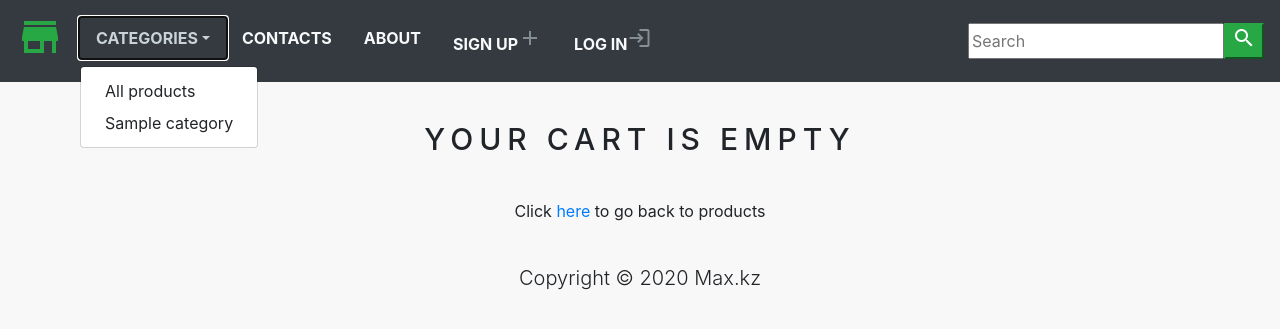
After one commit to maximbond089/maxkz-project, a Django app: page /cart in a window 1280 px wide, after a click on "CATEGORIES". The commit adds this page. Shown: the top 329 px of the page. Run offline with Django 3.2, Linux system fonts and the light colour scheme; tables that the repository leaves empty hold one stand-in row (values such as "Sample post").

Commit message:
final_education

```diff
--- a/maxkz-project/maxkz/static/css/base.css
+++ b/maxkz-project/maxkz/static/css/base.css
@@ -1,6 +1,5 @@
 body {
-
-	background: #F4F5F7
+	background: #F8F8F8
 }
 
 .product_title {
@@ -20,3 +19,12 @@ body {
 	text-transform: uppercase;
 	letter-spacing: .2em;
 }
+
+.errorlist li {
+	color: red;
+	font-weight: bold;
+}
+
+.custom_div {
+	margin-bottom: 20px !important;
+}
--- /dev/null
+++ b/maxkz-project/maxkz/static/css/cart.css
@@ -0,0 +1,16 @@
+.cart-table {
+	min-width: 480px;
+	font-size: 14px;
+}
+
+.cart-thead {
+	font-weight: normal;
+	text-transform: uppercase;
+	letter-spacing: .2em;
+	background-color: #f8f9fa !important;
+}
+
+.cart-icon {
+	text-decoration: none;
+	color: #868e96;
+}
--- /dev/null
+++ b/maxkz-project/shop/context_processors.py
@@ -0,0 +1,22 @@
+from .models import Category, Cart, CartItem
+from .views import _cart_id
+
+
+def counter(request):
+	item_count = 0
+	if 'admin' in request.path:
+		return {}
+	else:
+		try:
+			cart = Cart.objects.filter(cart_id=_cart_id(request))
+			cart_items = CartItem.objects.all().filter(cart=cart[:1])
+			for cart_item in cart_items:
+				item_count += cart_item.quantity
+		except Cart.DoesNotExist:
+			item_count = 0
+	return dict(item_count=item_count)
+
+
+def menu_links(request):
+	links = Category.objects.all()
+	return dict(links=links)
--- a/maxkz-project/shop/templates/base.html
+++ b/maxkz-project/shop/templates/base.html
@@ -2,22 +2,34 @@
 <!doctype html>
 <html lang="en">
   <head>
-    <!-- Required meta tags -->
+
     <meta charset="utf-8">
     <meta name="viewport" content="width=device-width, initial-scale=1, shrink-to-fit=no">
+
     <title>{% block title %} {% endblock %}</title>
 
         <!-- Bootstrap CSS -->
+
     <link rel="stylesheet" href="https://cdn.jsdelivr.net/npm/bootstrap@4.5.3/dist/css/bootstrap.min.css" integrity="sha384-TX8t27EcRE3e/ihU7zmQxVncDAy5uIKz4rEkgIXeMed4M0jlfIDPvg6uqKI2xXr2" crossorigin="anonymous">
+
+    <link href="https://fonts.googleapis.com/icon?family=Material+Icons"
+      rel="stylesheet">
+
+    <link href="https://fonts.googleapis.com/icon?family=Material+Icons"
+      rel="stylesheet">
+
     <link rel="stylesheet" type="text/css" href="{% static 'css/base.css' %}">
+
+    <link rel="stylesheet" type="text/css" href="{% static 'css/cart.css' %}">
+
+    <style type="text/css">
+      .material-icons.md-48 { font-size: 48px; }
+      .material-icons.md-24 { font-size: 24px; }
+    </style>
 
   </head>
   <body>
-
-
     {% include 'navbar.html' %}
-
-
 
 
     {% block content %}
@@ -29,10 +41,12 @@
 
       <!-- Option 1: jQuery and Bootstrap Bundle (includes Popper) -->
       <script src="https://code.jquery.com/jquery-3.5.1.slim.min.js" integrity="sha384-DfXdz2htPH0lsSSs5nCTpuj/zy4C+OGpamoFVy38MVBnE+IbbVYUew+OrCXaRkfj" crossorigin="anonymous"></script>
+
       <script src="https://cdn.jsdelivr.net/npm/bootstrap@4.5.3/dist/js/bootstrap.bundle.min.js" integrity="sha384-ho+j7jyWK8fNQe+A12Hb8AhRq26LrZ/JpcUGGOn+Y7RsweNrtN/tE3MoK7ZeZDyx" crossorigin="anonymous"></script>
 
         <!-- Option 2: jQuery, Popper.js, and Bootstrap JS
         <script src="https://code.jquery.com/jquery-3.5.1.slim.min.js" integrity="sha384-DfXdz2htPH0lsSSs5nCTpuj/zy4C+OGpamoFVy38MVBnE+IbbVYUew+OrCXaRkfj" crossorigin="anonymous"></script>
+
         <script src="https://cdn.jsdelivr.net/npm/popper.js@1.16.1/dist/umd/popper.min.js" integrity="sha384-9/reFTGAW83EW2RDu2S0VKaIzap3H66lZH81PoYlFhbGU+6BZp6G7niu735Sk7lN" crossorigin="anonymous"></script>
         <script src="https://cdn.jsdelivr.net/npm/bootstrap@4.5.3/dist/js/bootstrap.min.js" integrity="sha384-w1Q4orYjBQndcko6MimVbzY0tgp4pWB4lZ7lr30WKz0vr/aWKhXdBNmNb5D92v7s" crossorigin="anonymous"></script>
     -->
--- /dev/null
+++ b/maxkz-project/shop/templates/cart.html
@@ -0,0 +1,118 @@
+{% extends 'base.html' %}
+
+{% load static %}
+
+{% block title %}
+	Cart
+{% endblock %}
+
+{% block content %}
+
+	{% if not cart_items %}
+		<div class="text-center">
+			<br>
+			<h1 class="text-center product_title">
+			Your cart is empty
+			</h1>
+			<br>
+			<p class="text-center">
+			Click <a href="{% url 'home' %}">here</a> to go back to products
+			</p>
+		</div>
+
+	{% else %}
+
+		<div class="text-center">
+			<br>
+			<div class="text-center product_title">
+			Shopping Cart
+			</div>
+		</div>
+		<div class="row mx-auto">
+			<div class="col-12 col-sm-12 col-md-12 col-lg-6 text-center">
+				<table class="table cart-table">
+					<thead class="cart-thead">
+						<tr>
+							<th colspan="4">
+								Your Items
+							</th>
+						</tr>
+					</thead>
+					{% for cart_item in cart_items %}
+					<tr>
+						<td>
+							<a href="{{ cart_item.product.get_url }}">
+								<img src="{{cart_item.product.image.url}}" width="100" height="100">
+							</a>
+						</td>
+						<td class="text-left">
+							{{cart_item.product.name}}
+							<br>
+							SKU: {{cart_item.product.id}}
+							<br>
+							Unit Price: {{cart_item.product.price}}
+							<br>
+							Quantity: {{cart_item.quantity}} x {{cart_item.product.price}}
+						</td>
+						<td>
+							${{cart_item.sub_total}}
+						</td>
+						{% if cart_item.quantity < cart_item.product.stock %}
+						<td>
+							<a href="{% url 'add_cart' cart_item.product.id %}"><i class="material-icons cart-icon">add_shopping_cart</i></a>
+							<a href="{% url 'cart_remove' cart_item.product.id %}"><i class="material-icons cart-icon">remove_circle_outline</i></a>
+							<a href="{% url 'cart_remove_product' cart_item.product.id %}"><i class="material-icons cart-icon">delete</i></a>
+						</td>
+						{% else %}
+						<td>
+
+							<a href="{% url 'cart_remove' cart_item.product.id %}"><i class="material-icons cart-icon">remove_circle_outline</i></a>
+							<a href="{% url 'cart_remove_product' cart_item.product.id %}"><i class="material-icons cart-icon">delete</i></a>
+						</td>
+						{% endif %}
+
+					</tr>
+					{% endfor %}
+				</table>
+			</div>
+			<div class="col-12 col-sm-12 col-md-12 col-lg-6 text-center">
+			<table class="table cart-table">
+				<thead class="cart-thead">
+					<tr>
+						<th colspan="4">
+							Check Out
+						</th>
+					</tr>
+				</thead>
+				<tbody>
+					<tr>
+						<td>
+							Please check your cart before payment.
+						</td>
+					</tr>
+					<tr class="text-left">
+						<td>
+							Your total bill is: <strong>${{total}}</strong>
+						</td>
+					</tr>
+				</tbody>
+			</table>
+			<div class="mx-auto">
+				<a href="{% url 'home' %}" style="text-decoration: none;">
+					<button type="button" class="btn btn-lg btn-block bg-dark text-white">
+						Back To Products
+					</button>
+				</a>
+			</div>
+		</div>
+	</div>
+	{% endif %}
+
+
+
+
+
+
+
+
+{% endblock %}
--- a/maxkz-project/shop/templates/footer.html
+++ b/maxkz-project/shop/templates/footer.html
@@ -1,5 +1,6 @@
 <footer>
 	<div class="container">
+		<br>
 		<p class="lead text-center">Copyright &copy; 2020 Max.kz</p>
 	</div>
 </footer>
--- a/maxkz-project/shop/templates/navbar.html
+++ b/maxkz-project/shop/templates/navbar.html
@@ -1,32 +1,47 @@
-        <a class="navbar-brand" href="#">Max.kz</a>
-      <button class="navbar-toggler" type="button" data-toggle="collapse" data-target="#navbarSupportedContent" aria-controls="navbarSupportedContent" aria-expanded="false" aria-label="Toggle navigation">
-      <span class="navbar-toggler-icon"></span>
-      </button>
+<nav class="navbar navbar-expand-md navbar-light bg-dark">
 
-      <div class="collapse navbar-collapse" id="navbarSupportedContent">
-        <ul class="navbar-nav mr-auto">
-          <li class="nav-item">
-           <a class="nav-link" href="#">About</a>
-          </li>
-          <li class="nav-item dropdown">
-            <a class="nav-link dropdown-toggle" href="#" id="navbarDropdown" role="button" data-toggle="dropdown" aria-haspopup="true" aria-expanded="false">
-            Categories
-            </a>
-          <div class="dropdown-menu" aria-labelledby="navbarDropdown">
-            <a class="dropdown-item" href="#">Category1</a>
-            <a class="dropdown-item" href="#">Category2</a>
-            <a class="dropdown-item" href="#">Category3</a>
-            <a class="dropdown-item" href="#">Category4</a>
-            <a class="dropdown-item" href="#">Category5</a>
+      <a href="/" class="navbar-brand"><i class="material-icons text-success md-48">store</i></a>
+      <button class="navbar-toggler bg-light" data-toggle="collapse" data-target="#navbar"><span class="navbar-toggler-icon"></span></button>
+      <div id="navbar" class="collapse navbar-collapse justify-content-between">
+      <ul class="navbar-nav">
+        <li class="nav-item dropdown"><a class="nav-link text-light text-uppercase font-weight-bold px-3 dropdown-toggle" data-toggle="dropdown" href="">Categories</a>
+          <div class="dropdown-menu">
+            <a class="dropdown-item" href="{% url 'home' %}">All products</a>
+            {% for category in links %}
+            <a class="dropdown-item" href="{{category.get_url}}">{{category.name}}</a>
+            {% endfor %}
+
           </div>
         </li>
-        <li class="nav-item">
-          <a class="nav-link" href="#">Contacs</a>
-        </li>
-        </ul>
-        <form class="form-inline my-2 my-lg-0">
-        <input class="form-control mr-sm-2" type="search" placeholder="Search" aria-label="Search">
-        <button class="btn btn-outline-success my-2 my-sm-0" type="submit">Search</button>
+        <li class="nav-item"><a class="nav-link text-light text-uppercase font-weight-bold px-3" href="">Contacts</a></li>
+        <li class="nav-item"><a class="nav-link text-light text-uppercase font-weight-bold px-3" href="">About</a></li>
+       {% if request.user.is_authenticated and request.user.first_name %}
+        <li class="nav-item"><span class="nav-link text-light text-uppercase font-weight-bold px-3">Welcome, {{ request.user.first_name }}! <i class="material-icons cart-icon">account_circle</i></span></li>
+
+        <li class="nav-item"><a class="nav-link text-light text-uppercase font-weight-bold px-3" href="{% url 'signout' %}">Sign Out <i class="material-icons cart-icon">exit_to_app</i></a></li>
+
+        {% else %}
+        <li class="nav-item"><a class="nav-link text-light text-uppercase font-weight-bold px-3" href="{% url 'signup' %}">Sign Up<i class="material-icons cart-icon">add</i></a></li>
+        <li class="nav-item"><a class="nav-link text-light text-uppercase font-weight-bold px-3" href="{% url 'login' %}">Log in<i class="material-icons cart-icon">login</i></a></li>
+
+        {% endif %}
+
+        {% if item_count > 0 %}
+        <li class="nav-item"><a class="nav-link text-light text-uppercase font-weight-bold px-3" href="{% url 'cart_detail' %}">
+        <i class="material-icons cart-icon">add_shopping_cart</i>
+        ({{item_count}})
+      </a></li>
+      {% endif %}
+      </ul>
+
+
+      <form class="form-inline">
+        <div class="input-group">
+          <input type="text" placeholder="Search">
+          <div>
+            <button class="btn-success"><i class="material-icons md-24">search</i></button>
+          </div>
+        </div>
       </form>
-    </div>
-  </nav>
+      </div>
+    </nav>
--- a/maxkz-project/shop/urls.py
+++ b/maxkz-project/shop/urls.py
@@ -3,5 +3,13 @@ from . import views
 
 urlpatterns = [
     path('', views.home, name='home'),
-    path('product/', views.product, name='product'),
+    path('category/<slug:category_slug>', views.home, name='products_by_category'),
+    path('category/<slug:category_slug>/<slug:product_slug>', views.product, name='product_detail'),
+    path('cart', views.cart_detail, name='cart_detail'),
+    path('cart/add/<int:product_id>', views.add_cart, name='add_cart'),
+    path('cart/remove/<int:product_id>', views.cart_remove, name='cart_remove'),
+    path('cart/remove_product/<int:product_id>', views.cart_remove_product, name='cart_remove_product'),
+    path('account/create/', views.signUpView, name='signup'),
+    path('account/login/', views.loginView, name='login'),
+    path('account/signout/', views.signoutView, name='signout'),
 ]
--- a/maxkz-project/shop/views.py
+++ b/maxkz-project/shop/views.py
@@ -1,9 +1,122 @@
-from django.shortcuts import render
+from django.shortcuts import render, get_object_or_404, redirect
+from .models import Category, Product, Cart, CartItem
+from django.core.exceptions import ObjectDoesNotExist
+from django.contrib.auth.models import Group, User
+from .forms import SignUpForm
+from django.contrib.auth.forms import AuthenticationForm
+from django.contrib.auth import login, authenticate, logout
 
 
-def home(request):
-	return render(request, 'home.html')
+def home(request, category_slug=None):
+	category_page = None
+	products = None
+	if category_slug != None:
+		category_page = get_object_or_404(Category, slug=category_slug)
+		products = Product.objects.filter(category=category_page, available=True)
+	else:
+		products = Product.objects.all().filter(available=True)
+	return render(request, 'home.html', {'category':category_page, 'products': products})
 
 
-def product(request):
-	return render(request, 'product.html')
+def product(request, category_slug, product_slug):
+	try:
+		product = Product.objects.get(category__slug=category_slug, slug=product_slug)
+	except Exception as e:
+		raise e
+	return render(request, 'product.html', {'product': product})
+
+
+def _cart_id(request):
+	cart = request.session.session_key
+	if not cart:
+		cart = request.session.create()
+	return cart
+
+
+def add_cart(request, product_id):
+	product = Product.objects.get(id=product_id)
+	try:
+		cart = Cart.objects.get(cart_id=_cart_id(request))
+	except Cart.DoesNotExist:
+		cart = Cart.objects.create(cart_id=_cart_id(request))
+		cart.save()
+	try:
+		cart_item = CartItem.objects.get(product=product, cart=cart)
+		if cart_item.quantity < cart_item.product.stock:
+			cart_item.quantity += 1
+		cart_item.save()
+	except CartItem.DoesNotExist:
+		cart_item = CartItem.objects.create(product=product, quantity=1, cart = cart)
+		cart_item.save()
+
+	return redirect('cart_detail')
+
+
+def cart_detail(request, total=0, counter=0, cart_items=None):
+	try:
+		cart = Cart.objects.get(cart_id=_cart_id(request))
+		cart_items = CartItem.objects.filter(cart=cart, active=True)
+		for cart_item in cart_items:
+			total += (cart_item.product.price * cart_item.quantity)
+			counter += cart_item.quantity
+
+	except ObjectDoesNotExist:
+		pass
+
+	return render(request, 'cart.html', dict(cart_items=cart_items, total=total, counter=counter))
+
+
+def cart_remove(request, product_id):
+	cart = Cart.objects.get(cart_id=_cart_id(request))
+	product = get_object_or_404(Product, id=product_id)
+	cart_item = CartItem.objects.get(product=product, cart=cart)
+	if cart_item.quantity > 1:
+		cart_item.quantity -= 1
+		cart_item.save()
+	else:
+		cart_item.delete()
+	return redirect('cart_detail')
+
+
+def cart_remove_product(request, product_id):
+	cart = Cart.objects.get(cart_id=_cart_id(request))
+	product = get_object_or_404(Product, id=product_id)
+	cart_item = CartItem.objects.get(product=product, cart=cart)
+	cart_item.delete()
+	return redirect('cart_detail')
+
+def signUpView(request):
+	if request.method == 'POST':
+		form = SignUpForm(request.POST)
+		if form.is_valid():
+			form.save()
+			username = form.cleaned_data.get('username')
+			signup_user = User.objects.get(username=username)
+			user_group = Group.objects.get(name='User')
+			user_group.user_set.add(signup_user)
+	else:
+		form = SignUpForm()
+	return render(request, 'signup.html', {'form': form})
+
+
+def loginView(request):
+	if request.method == 'POST':
+		form = AuthenticationForm(data=request.POST)
+		if form.is_valid():
+			username = request.POST['username']
+			password = request.POST['password']
+			user = authenticate(username=username, password=password)
+			if user is not None:
+				login(request, user)
+				return redirect('home')
+			else:
+				return redirect('signup')
+
+	else:
+		form = AuthenticationForm()
+	return render(request, 'login.html', {'form': form})
+
+
+def signoutView(request):
+	logout(request)
+	return redirect('login')
```
Also changed, not shown: maxkz-project/maxkz/settings.py (+14 -4 lines), maxkz-project/shop/forms.py (added, +13 -0 lines), maxkz-project/shop/models.py (+43 -5 lines), maxkz-project/shop/templates/home.html (+17 -13 lines), maxkz-project/shop/templates/login.html (added, +47 -0 lines), maxkz-project/shop/templates/product.html (+8 -5 lines), maxkz-project/shop/templates/signup.html (added, +49 -0 lines), maxkz-project/shop/migrations/0003_cart_cartitem.py (added). Lines whose indentation alone changed are shown as unchanged.
